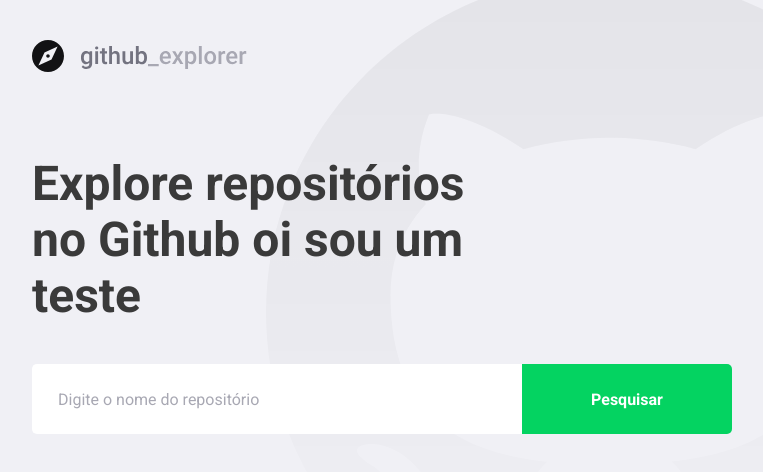
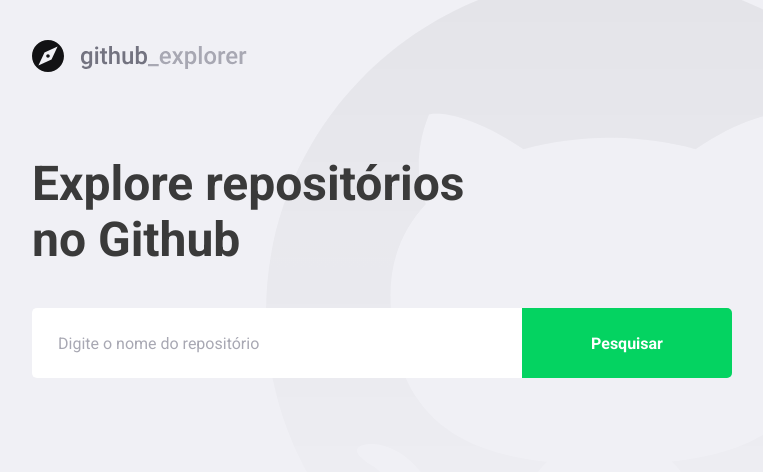
Before and after one commit to paulobarcelosbr/Repositorios-github, a React (Create React App) app: page / in a window 1280 px wide. Shown: the top 472 px of the page, without its empty margins (148-911 px from the left). Built offline with nearby package versions, Linux system fonts and the light colour scheme.

Commit message:
test pipeline error lint

```diff
--- a/src/pages/Dashboard/index.tsx
+++ b/src/pages/Dashboard/index.tsx
@@ -60,7 +60,7 @@ const Dasboard: React.FC = () => {
   return (
     <>
       <img src={logo} alt="logo GitHub" />
-      <Title>Explore repositórios no Github oi sou um teste</Title>
+      <Title>Explore repositórios no Github</Title>
       <Form hasError={!!inputError} onSubmit={handleAddRepository}>
         <input
           value={newRepo}
--- a/src/pages/Repository/index.tsx
+++ b/src/pages/Repository/index.tsx
@@ -38,8 +38,6 @@ const Repository: React.FC = () => {
 
   const { params } = useRouteMatch<RepositoryParams>();
 
-  const x = 1 + 2;
-
   useEffect(() => {
     api.get(`repos/${params.repository}`).then(response => {
       setRepository(response.data);
@@ -48,7 +46,7 @@ const Repository: React.FC = () => {
     api.get(`repos/${params.repository}/issues`).then(response => {
       setIssues(response.data);
     });
-  }, [params.repository]);
+  }, []);
 
   return (
     <>
@@ -59,7 +57,6 @@ const Repository: React.FC = () => {
           Voltar
         </Link>
       </Header>
-      {x}
       {repository && (
         <RepositoryInfo>
           <header>
```
Also changed, not shown: 1 other file (tests, documents, lock files or other folders).
